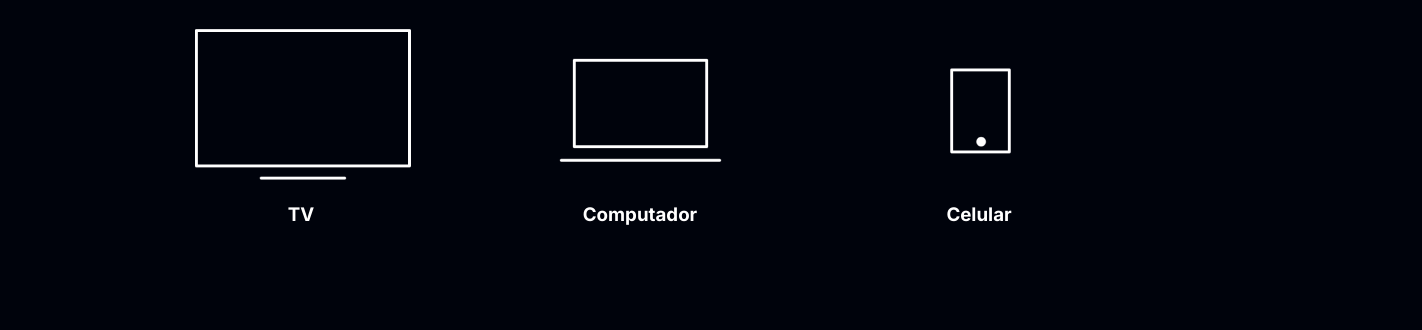
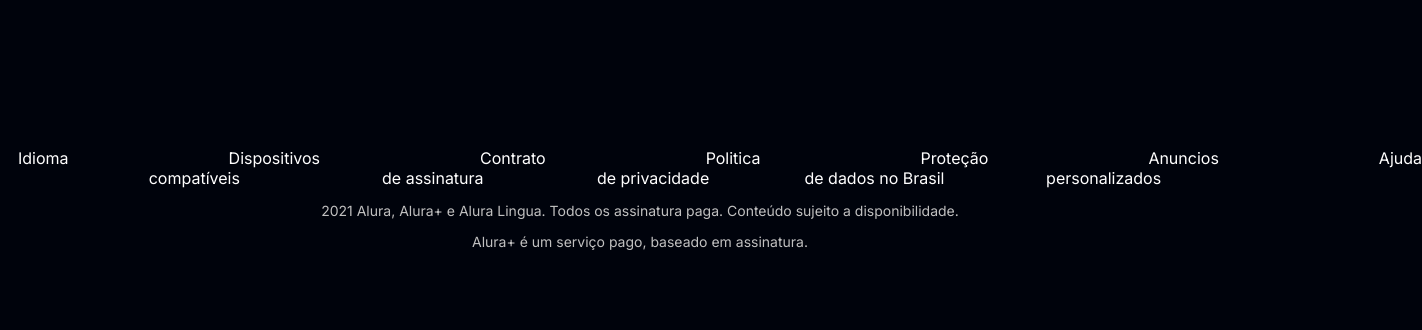
Before and after one commit to lyaannaribeiro/2-trimestre, a plain HTML site: page index.html in a window 1280 px wide. Shown: the part 3332-3662 px from the top of the page, 1422 px wide, since content can reach past the window. Before the commit the page ends 3638 px from the top, so only its background shows below. Drawn offline with Linux system fonts and the light colour scheme.

Commit message:
23062023
23062023

```diff
--- a/index.html
+++ b/index.html
@@ -53,21 +53,25 @@
         </div>
     </section>
 
-    <section class="dispositivos">
-        <h2 class="dispositivos__titulo">Disponível nos seus dispositivos favoritos</h2>
-            <ul class="dispositivos__lista">
-                <li>
-                    <img src="img/tv.png" alt="Ícone de televisão">
-                    <h3 class="lista__item">TV</h3>  </li>
-                <li>
-                    <img src="img/computador.png" alt="Ícone de celular">
-                    <h3 class="lista__item">Computador</h3>  </li>
-                <li>
-                    <img src="img/celular.png" alt="Ícone de celular">
-                    <h3 class="lista__item">Celular</h3>  </li>
-            </ul>
-    </section>
+    <footer class="rodape">
+        <img src="img/Logo.png" alt="Alura+" class="rodape__logo">
 
+        <ul class="rodape__lista">
+            <li class="lista__link"><a href="#">Idioma</a></li>
+            <li class="lista__link"><a href="#">Dispositivos compatíveis</a></li>
+            <li class="lista__link"><a href="#">Contrato de assinatura</a></li>
+            <li class="lista__link"><a href="#">Politica de privacidade</a></li>
+            <li class="lista__link"><a href="#">Proteção de dados no Brasil</a></li>
+            <li class="lista__link"><a href="#">Anuncios personalizados</a></li>
+            <li class="lista__link"><a href="#">Ajuda</a></li>
+         </ul>
+         <p class="rodape__texto">2021 Alura, Alura+ e Alura Lingua. Todos os assinatura paga.
+            Conteúdo sujeito a disponibilidade.</p>
+        <p class="rodape__texto">Alura+ é um serviço pago, baseado em assinatura.</p>
+
+
+
+    </footer>
 
 </body>
 
--- a/styles.css
+++ b/styles.css
@@ -95,18 +95,36 @@
     padding: 2em;
 }
 
-.dispositivos {
+.rodape {
     text-align: center;
+    margin: 5em 3em;
 }
 
-.dispositivos__titulo {
-    font-size: 48px;
-    color: var(--branco-principal);
+.rodape__lista {
+    display: flex;
+    justify-content: center;
+    list-style-type: none;
+    margin-top: 10em;
 }
 
-.dispositivos__lista {
-    display:flex;
-    justify-content: center;
-    list-style-type: none;
-    margin: 5em 0;
+.lista__link a{
+    text-decoration: none;
+    color: var(--branco-principal);
+    margin-left: 10em;
+
 }
+
+.rodape__texto{
+    margin: 1em 0;
+    color: var(--cinza-secundario);
+    font-size: 14px;
+}
+
+.lista__link a:active {
+    color: purple;
+}
+
+.container__botao:hover {
+    background-color: var(--botao-azul-efeito);
+    color: var(--cor-de-fundo);
+}
```
Also changed, not shown: img/Logo.png (added).
